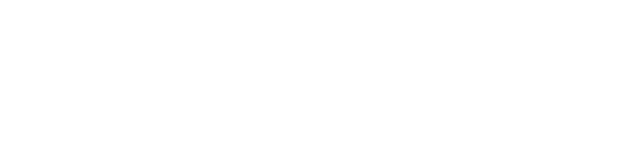
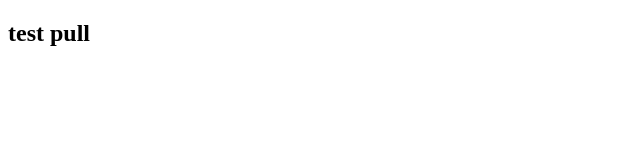
Before and after one commit to Nero420/Latihan-Github, a plain HTML site: page index.html in a window 1280 px wide. Shown: the whole page, without its empty margins (0-640 px from the left). Drawn offline with Linux system fonts and the light colour scheme.

Commit message:
Update index.html

```diff
--- a/index.html
+++ b/index.html
@@ -1,6 +1,6 @@
 <!DOCTYPE html>
 <html>
     <body>
-
+        <h2>test pull<h2>
     </body>
 </html>
```
